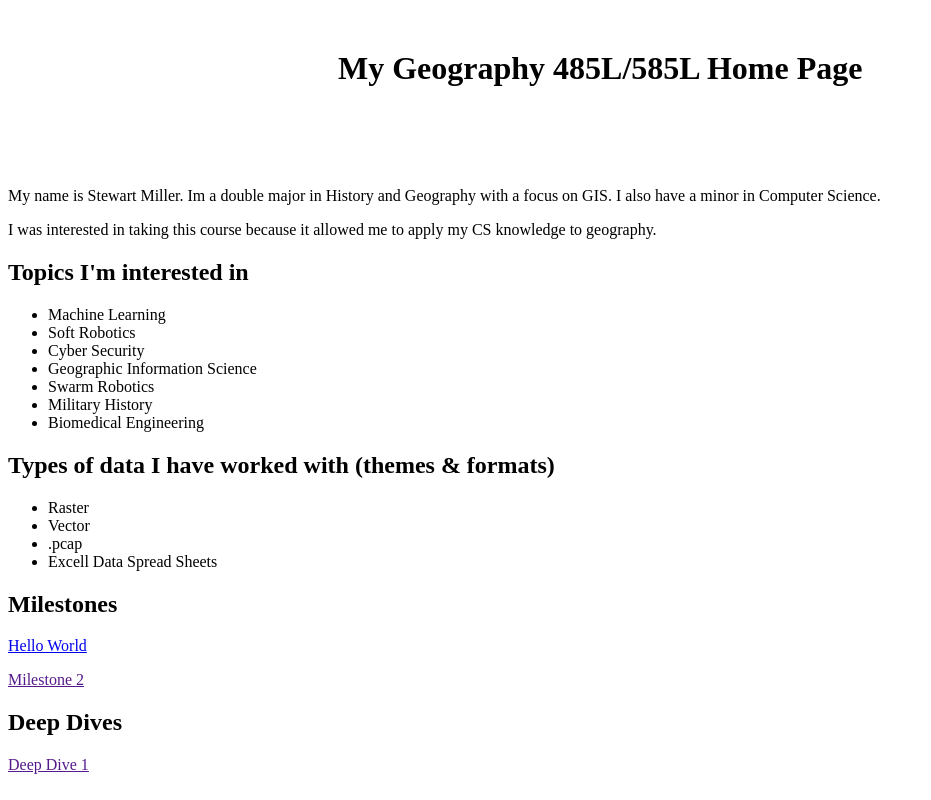
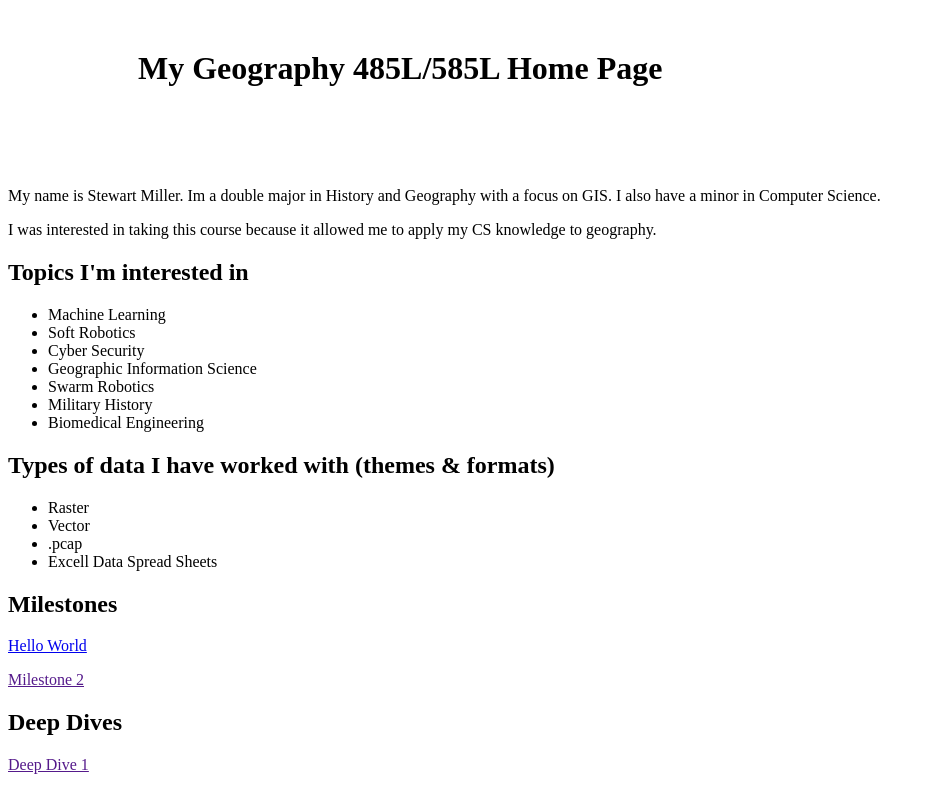
Before and after one commit to ShockVector/portfolio, a plain HTML site: page index_styled.html in a window 1280 px wide. Shown: the whole page, without its empty margins (0-931 px from the left). Drawn offline with Linux system fonts and the light colour scheme.

Commit message:
Update index_styled.html

```diff
--- a/index_styled.html
+++ b/index_styled.html
@@ -16,7 +16,7 @@
     margin-top: 50px;
     margin-bottom: 100px;
     margin-right: 0px;
-    margin-left: 330px;
+    margin-left: 130px;
     }
 			p.italic {
     font-style: italic;
```
